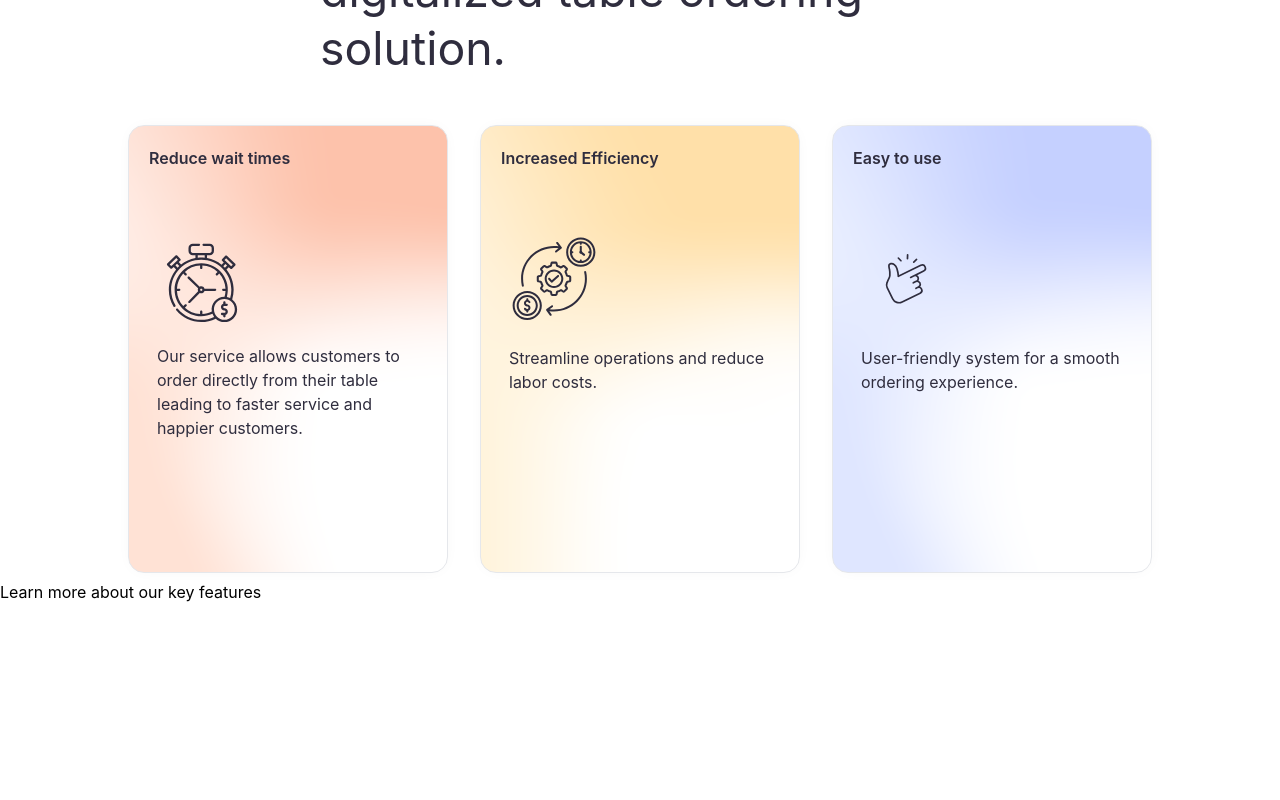
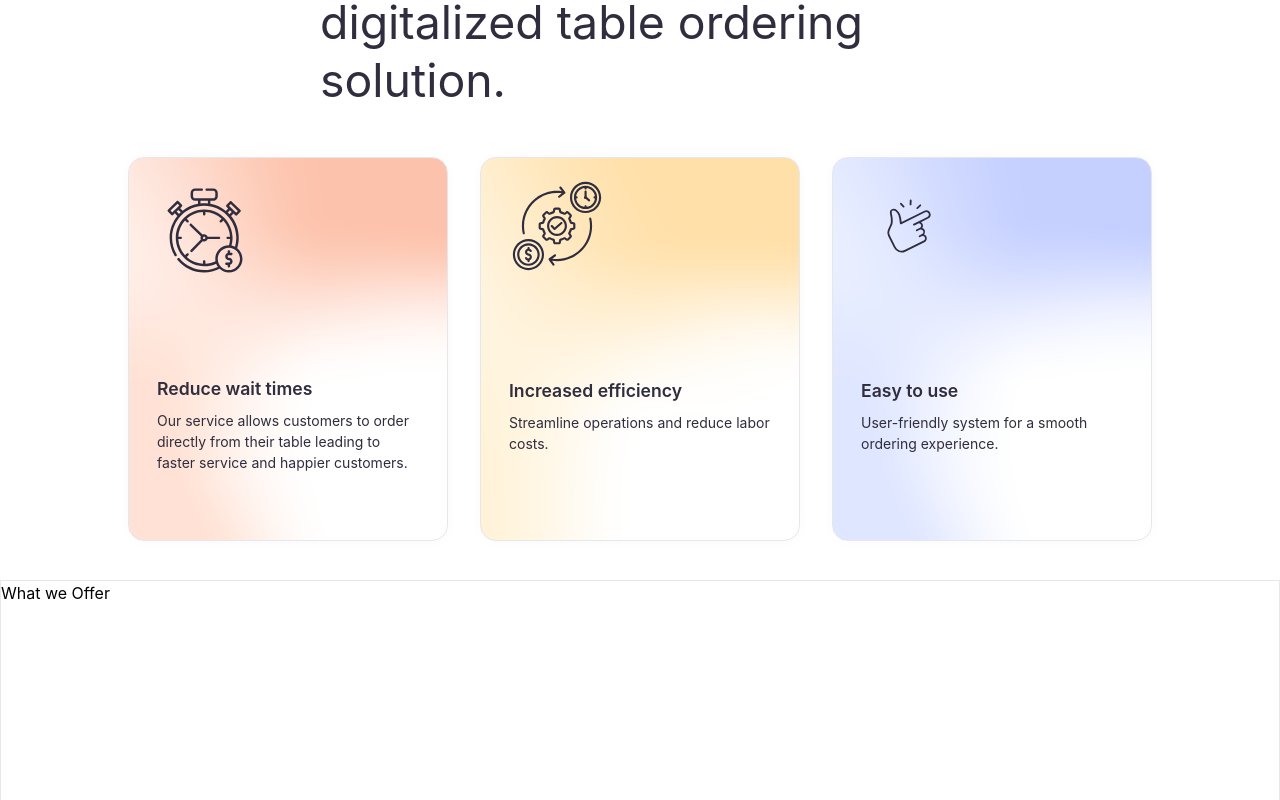
Before and after one commit to hosoocha20/menu-app, a React (Vite) app in the folder client/: page / in a window 1280 px wide. Shown: the part 3360-4160 px from the top of the page. Built offline with nearby package versions, Linux system fonts and the light colour scheme.

Commit message:
change home-card styles

```diff
--- a/client/src/pages/Home.tsx
+++ b/client/src/pages/Home.tsx
@@ -409,29 +409,32 @@ const Home = () => {
             digitalized table ordering solution.
           </h2>
           <div className="flex   justify-center gap-[2rem] text-gun-powder-950">
-            <div className="flex flex-col w-[20rem] h-[28rem]   bg-[url('assets/mesh-gradientOR.png')] bg-cover bg-center px-5 py-5 border rounded-2xl my-bg-shadow">
-                <p className="font-[600]">Reduce wait times</p>
-              <img src={timeSVG} className="w-[7vw]  mt-[4rem] ml-2 " />
-              <p className="px-2">
+            <div className="flex flex-col w-[20rem] h-[24rem]   bg-[url('assets/mesh-gradientOR.png')] bg-cover bg-center px-7 py-5 border rounded-2xl my-bg-shadow">
+              <img src={timeSVG} className="w-[6rem]  " />
+              <p className="font-[600] text-[1.1rem] mt-[10vh]">Reduce wait times</p>
+              <p className="text-[0.875rem] mt-[0.5rem]">
                 Our service allows customers to order directly
                 from their table leading to faster service and happier
                 customers.
               </p>
             </div>
-            <div className="flex flex-col w-[20rem] h-[28rem]   bg-[url('assets/mesh-gradientM.png')] bg-cover bg-center px-5 py-5 border rounded-2xl my-bg-shadow">
-                <p className="font-[600]">Increased Efficiency</p>
-              <img src={efficiencySVG} className="w-[7vw]  mt-[4rem] ml-2" />
+            <div className="flex flex-col w-[20rem] h-[24rem]   bg-[url('assets/mesh-gradientM.png')] bg-cover bg-center px-7 py-5 border rounded-2xl my-bg-shadow">
 
-              <p className="px-2">Streamline operations and reduce labor costs.</p>
+              <img src={efficiencySVG} className="w-[6rem]" />
+              <p className="font-[600] text-[1.1rem] mt-[10vh]">Increased efficiency</p>
+              <p className="text-[0.875rem] mt-[0.5rem]">Streamline operations and reduce labor costs.</p>
             </div>
-            <div className="flex flex-col w-[20rem] h-[28rem]   bg-[url('assets/mesh-gradientPU.png')] bg-cover bg-center px-5 py-5 border rounded-2xl my-bg-shadow">
-                <p className="font-[600]">Easy to use</p>
-              <img src={easySVG} className="w-[7vw]  mt-[4rem] ml-2" />
+            <div className="flex flex-col w-[20rem] h-[24rem]]   bg-[url('assets/mesh-gradientPU.png')] bg-cover bg-center px-7 py-5 border rounded-2xl my-bg-shadow">
 
-              <p className="px-2">User-friendly system for a smooth ordering experience.</p>
+              <img src={easySVG} className="w-[6rem]" />
+              <p className="font-[600] text-[1.1rem] mt-[10vh]">Easy to use</p>
+              <p className="text-[0.875rem] mt-[0.5rem]">User-friendly system for a smooth ordering experience.</p>
             </div>
           </div>
         </div>
+      </div>
+      <div className="border h-screen">
+            <h2>What we Offer</h2>
       </div>
       <div className="h-screen">
         <h2>Learn more about our key features</h2>
```
